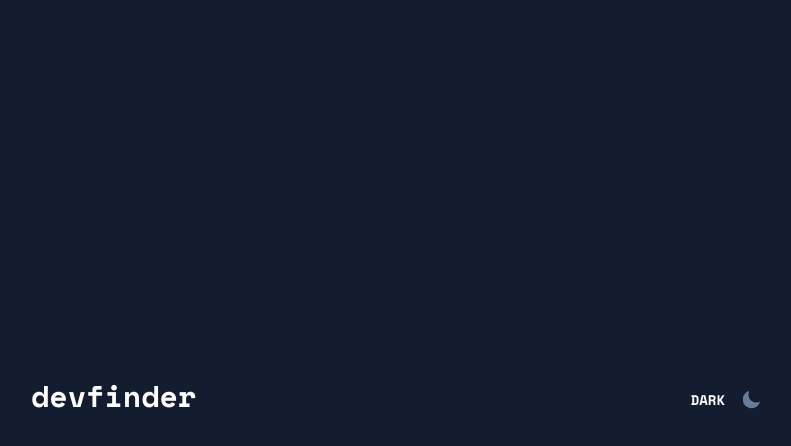
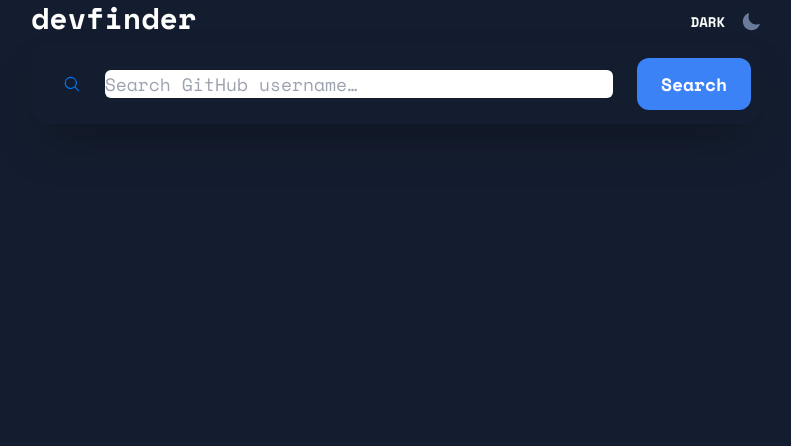
Before and after one commit to radhd/github-user-search, a React (Vite) app: page / in a window 1280 px wide. Shown: the top 446 px of the page, without its empty margins (244-1035 px from the left). Built offline with nearby package versions, Linux system fonts and the light colour scheme.

Commit message:
Input styles are added

```diff
--- a/src/App.tsx
+++ b/src/App.tsx
@@ -7,7 +7,7 @@ function App() {
     <div className="body bg-[#f6f8ff] dark:bg-[#141D2F]">
       <div className="mx-auto max-w-[730px]">
         <Navigation />
-        {/* <SearchDev /> */}
+        <SearchDev />
       </div>
     </div>
   );
--- a/src/components/SearchDev.tsx
+++ b/src/components/SearchDev.tsx
@@ -2,6 +2,10 @@ import { useState } from "react";
 import { Users } from "../userInterfaces";
 import { fetchUsers } from "./fetchUsers";
 import ResultCard from "./ResultCard";
+import {
+  MagnifyingGlassCircleIcon,
+  MagnifyingGlassIcon,
+} from "@heroicons/react/24/solid";
 
 function SearchDev() {
   const [search, setSearch] = useState<string>("");
@@ -20,20 +24,27 @@ function SearchDev() {
   };
 
   return (
-    <div className="">
+    <>
+      <div className="flex h-20 w-full items-center gap-6 rounded-2xl py-6 pe-[0.625rem] ps-8 text-lg shadow-2xl">
+        <MagnifyingGlassIcon className="size-6 text-[#0079FF]" />
         <input
           onChange={(event) => onChange(event)}
           value={search}
           type="text"
-        className="border border-slate-500 focus:outline-none"
+          className="w-full rounded-md border-none focus:outline-none"
+          placeholder="Search GitHub username…"
         />
-      <button onClick={onClick} className="bg-blue-500">
+        <button
+          onClick={onClick}
+          className="space-mono-bold ms-auto rounded-xl bg-blue-500 px-6 py-3 text-white"
+        >
           Search
         </button>
+      </div>
       <div>
         <ResultCard userArray={userArray} />
       </div>
-    </div>
+    </>
   );
 }
 
--- a/src/components/navigation.tsx
+++ b/src/components/navigation.tsx
@@ -18,7 +18,7 @@ function Navigation() {
 
   return (
     <>
-      <div className="flex h-screen items-center justify-between">
+      <div className="flex items-center justify-between">
         <p className="space-mono-bold mb-2 text-3xl text-[#222731] dark:text-white">
           devfinder
         </p>
```
Lines whose indentation alone changed are shown as unchanged.
